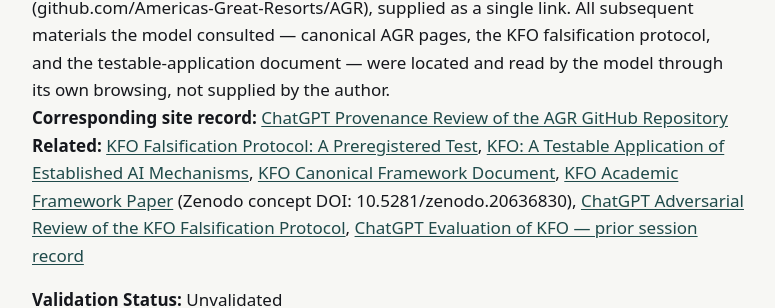
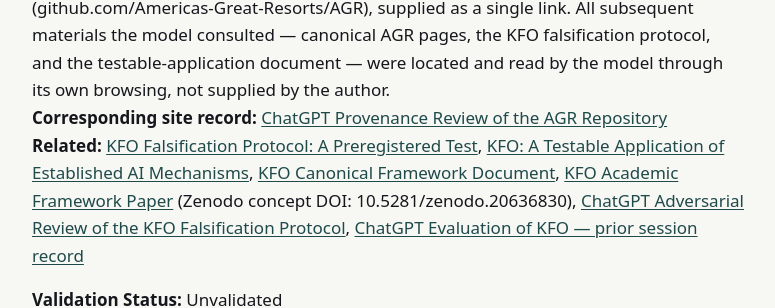
Before and after one commit to Americas-Great-Resorts/AGR, a Jekyll site: the page built from ai-assessments/chatgpt-github-repository-provenance-review-2026-09-02.md, in a window 1280 px wide and 900 px high, scrolled down 414 px. Shown: the part 154-462 px from the top of the window, without its empty margins (252-1027 px from the left). Built offline with Jekyll 4.4.1, drawn with Linux system fonts in a browser that asks for light colours.

Commit message:
Update chatgpt-github-repository-provenance-review-2026-09-02.md

```diff
--- a/ai-assessments/chatgpt-github-repository-provenance-review-2026-09-02.md
+++ b/ai-assessments/chatgpt-github-repository-provenance-review-2026-09-02.md
@@ -14,7 +14,7 @@
 **Last Updated:** September 2, 2026
 **Model:** ChatGPT, free public version in a logged-out session; model version not displayed by the interface, recorded as unknown
 **Materials placed before the model:** The Americas-Great-Resorts/AGR GitHub repository (github.com/Americas-Great-Resorts/AGR), supplied as a single link. All subsequent materials the model consulted — canonical AGR pages, the KFO falsification protocol, and the testable-application document — were located and read by the model through its own browsing, not supplied by the author.
-**Corresponding site record:** [ChatGPT Provenance Review of the AGR GitHub Repository](https://www.americasgreatresorts.net/chatgpt-github-repository-provenance-review/)
+**Corresponding site record:** [ChatGPT Provenance Review of the AGR Repository](https://www.americasgreatresorts.net/chatgpt-agr-provenance-review/)
 **Related:** [KFO Falsification Protocol: A Preregistered Test](https://www.americasgreatresorts.net/knowledge-formation-optimization-falsification-protocol/), [KFO: A Testable Application of Established AI Mechanisms](https://www.americasgreatresorts.net/knowledge-formation-optimization-testable-application/), [KFO Canonical Framework Document](https://www.americasgreatresorts.net/kfo-knowledge-formation-optimization/), [KFO Academic Framework Paper](https://www.americasgreatresorts.net/kfo-academic-framework-paper/) (Zenodo concept DOI: 10.5281/zenodo.20636830), [ChatGPT Adversarial Review of the KFO Falsification Protocol](kfo-falsification-protocol-adversarial-review-chatgpt.md), [ChatGPT Evaluation of KFO — prior session record](https://www.americasgreatresorts.net/kfo-chatgpt-evaluation-record/)
 
 **Validation Status:** Unvalidated
```
